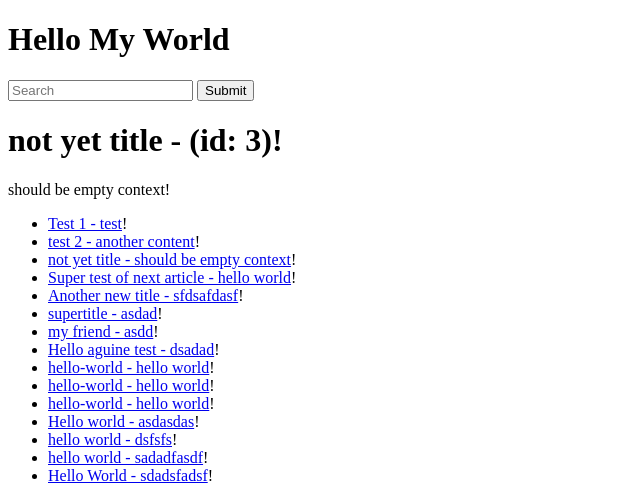
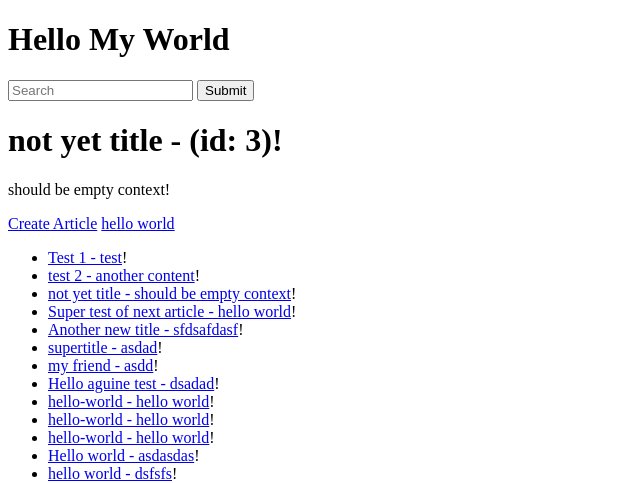
Before and after one commit to volodymyrbekar/Articles-site, a Django app: page / in a window 1280 px wide. Shown: the top 483 px of the page, without its empty margins (0-640 px from the left). Run offline with Django 4.2, Linux system fonts and the light colour scheme; data comes from the database, SQL or seed files in the repository.

Commit message:
url reverse

```diff
--- a/articles/models.py
+++ b/articles/models.py
@@ -1,5 +1,6 @@
 from django.db import models
 from django.db.models.signals import pre_save, post_save
+from django.urls import reverse
 from django.utils import timezone
 from .utils import slugify_instance_title
 # Create your models here.
@@ -14,7 +15,8 @@ class Article(models.Model):
     publish = models.DateField(auto_now_add=False, auto_now=False, null=True, blank=True)
 
     def get_absolute_url(self):
-        return f'/articles/{self.slug}'
+        # return f'/articles/{self.slug}'
+        return reverse("article-detail", kwargs={"slug": self.slug})
 
     def save(self, *args, **kwargs):
         # obj = Articles.objects.get(id=1)
--- a/articles/views.py
+++ b/articles/views.py
@@ -1,4 +1,4 @@
-from django.shortcuts import render
+from django.shortcuts import render, redirect
 from django.contrib.auth.decorators import login_required
 from django.http import Http404
 
@@ -34,6 +34,8 @@ def article_create_view(request):
     if form.is_valid():
         article_object = form.save()
         context['form'] = ArticleForm()
+        # return redirect("article-detail", slug=article_object.slug)
+        return redirect(article_object.get_absolute_url())
         # context['object'] = article_object
         # context['created'] = True
     return render(request, "articles/create.html", context=context)
--- a/templates/home-view.html
+++ b/templates/home-view.html
@@ -3,6 +3,10 @@
 {% block content %}
 <h1>{{ title }} - (id: {{ id }})!</h1>
 <p> {{ content }}!</p>
+
+<a href='{% url "article-create" %}'>Create Article</a>
+<a href='{% url "article-detail" slug="hello-world" %}'>hello world</a>
+
 <ul>
     {% for x in object_list %}
         {% if x.title %}
--- a/trydjango/urls.py
+++ b/trydjango/urls.py
@@ -32,8 +32,8 @@ urlpatterns = [
     path('', home_view),  # index/home
     path('admin/', admin.site.urls),
     path('articles/', article_search_view),
-    path('articles/create/', article_create_view),
-    path('articles/<slug:slug>/', article_detail_view),
+    path('articles/create/', article_create_view, name='article-create'),
+    path('articles/<slug:slug>/', article_detail_view, name='article-detail'),
     path('login/', login_view),
     path('logout/', logout_view),
     path('register/', register_view),
```
